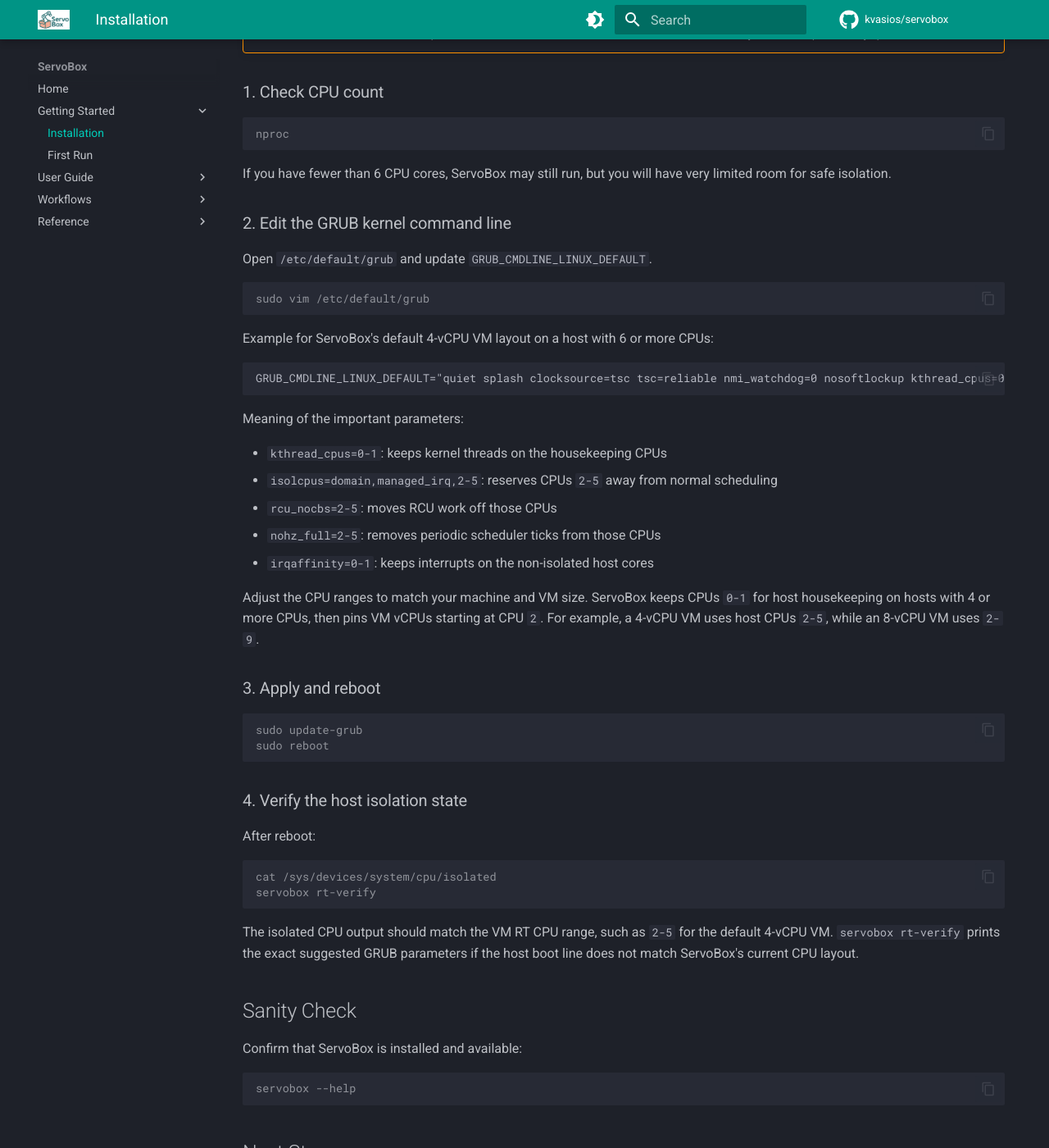
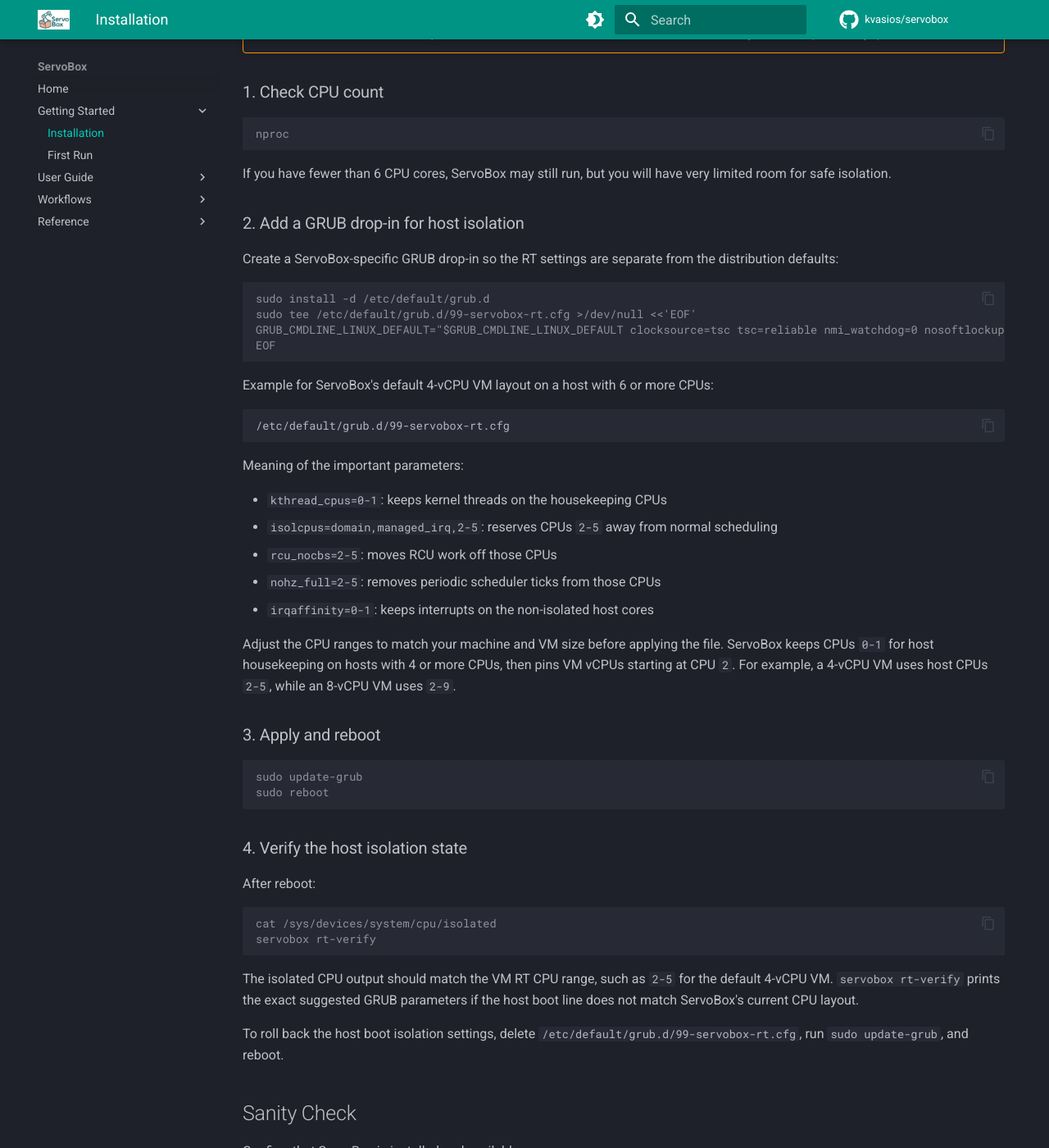
Before and after one commit to kvasios/servobox, an MkDocs documentation site: the page built from docs/content/getting-started/installation.md, in a window 1280 px wide and 1400 px high, scrolled down 1394 px. Shown: the whole window at 82% size. Built offline with MkDocs 1.6.1 and Material for MkDocs 9.7.7, drawn with Linux system fonts in a browser that asks for light colours; comment, search, counter and statistics services are not loaded.

Commit message:
improving grub setup in ubuntu

````diff
--- a/docs/content/getting-started/installation.md
+++ b/docs/content/getting-started/installation.md
@@ -66,18 +66,21 @@ nproc
 
 If you have fewer than 6 CPU cores, ServoBox may still run, but you will have very limited room for safe isolation.
 
-### 2. Edit the GRUB kernel command line
+### 2. Add a GRUB drop-in for host isolation
 
-Open `/etc/default/grub` and update `GRUB_CMDLINE_LINUX_DEFAULT`.
+Create a ServoBox-specific GRUB drop-in so the RT settings are separate from the distribution defaults:
 
 ```console
-sudo vim /etc/default/grub
+sudo install -d /etc/default/grub.d
+sudo tee /etc/default/grub.d/99-servobox-rt.cfg >/dev/null <<'EOF'
+GRUB_CMDLINE_LINUX_DEFAULT="$GRUB_CMDLINE_LINUX_DEFAULT clocksource=tsc tsc=reliable nmi_watchdog=0 nosoftlockup kthread_cpus=0-1 isolcpus=domain,managed_irq,2-5 rcu_nocb_poll rcu_nocbs=2-5 nohz=on nohz_full=2-5 irqaffinity=0-1"
+EOF
 ```
 
 Example for ServoBox's default 4-vCPU VM layout on a host with 6 or more CPUs:
 
 ```text
-GRUB_CMDLINE_LINUX_DEFAULT="quiet splash clocksource=tsc tsc=reliable nmi_watchdog=0 nosoftlockup kthread_cpus=0-1 isolcpus=domain,managed_irq,2-5 rcu_nocb_poll rcu_nocbs=2-5 nohz=on nohz_full=2-5 irqaffinity=0-1"
+/etc/default/grub.d/99-servobox-rt.cfg
 ```
 
 Meaning of the important parameters:
@@ -88,7 +91,7 @@ Meaning of the important parameters:
 - `nohz_full=2-5`: removes periodic scheduler ticks from those CPUs
 - `irqaffinity=0-1`: keeps interrupts on the non-isolated host cores
 
-Adjust the CPU ranges to match your machine and VM size. ServoBox keeps CPUs `0-1` for host housekeeping on hosts with 4 or more CPUs, then pins VM vCPUs starting at CPU `2`. For example, a 4-vCPU VM uses host CPUs `2-5`, while an 8-vCPU VM uses `2-9`.
+Adjust the CPU ranges to match your machine and VM size before applying the file. ServoBox keeps CPUs `0-1` for host housekeeping on hosts with 4 or more CPUs, then pins VM vCPUs starting at CPU `2`. For example, a 4-vCPU VM uses host CPUs `2-5`, while an 8-vCPU VM uses `2-9`.
 
 ### 3. Apply and reboot
 
@@ -107,6 +110,8 @@ servobox rt-verify
 ```
 
 The isolated CPU output should match the VM RT CPU range, such as `2-5` for the default 4-vCPU VM. `servobox rt-verify` prints the exact suggested GRUB parameters if the host boot line does not match ServoBox's current CPU layout.
+
+To roll back the host boot isolation settings, delete `/etc/default/grub.d/99-servobox-rt.cfg`, run `sudo update-grub`, and reboot.
 
 ## Sanity Check
 
````
Also changed, not shown: docs/content/reference/rt-tuning.md (+9 -3 lines).
